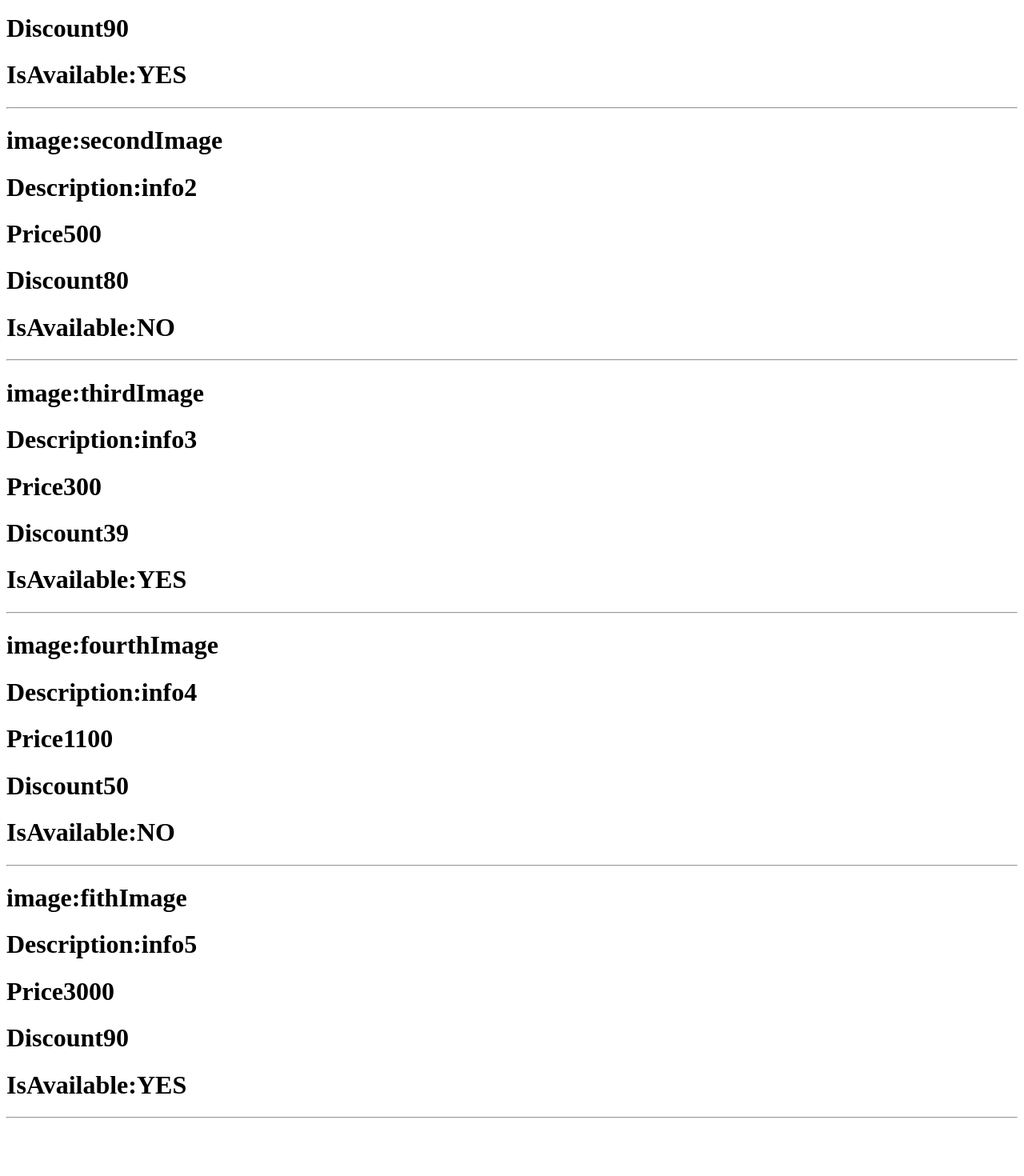
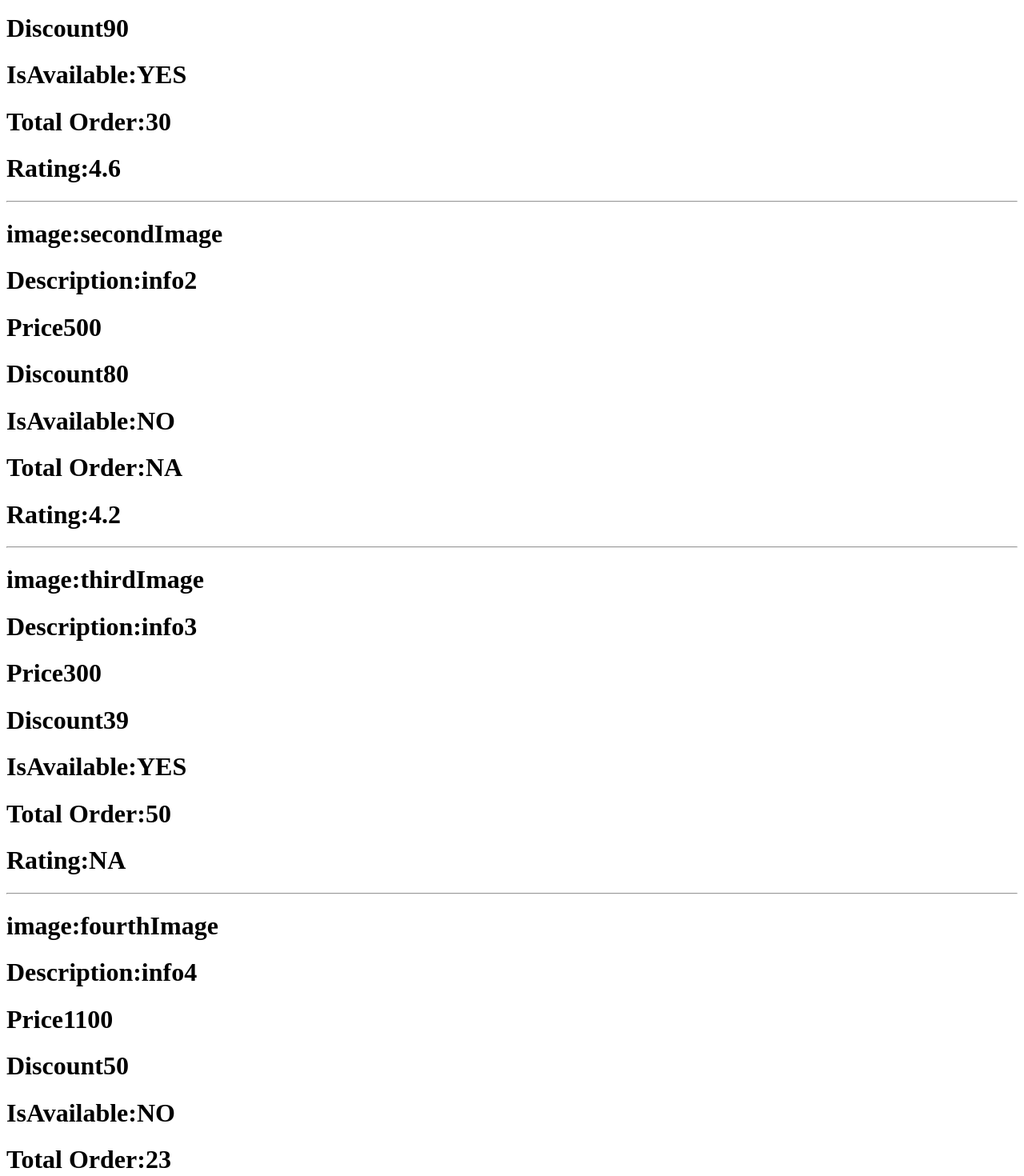
Before and after one commit to sagar56780/first-react-app, a React (Create React App) app: page / in a window 1280 px wide. Shown: the part 180-1650 px from the top of the page at 80% size. Before the commit the page ends 1586 px from the top, so only its background shows below. Built offline with nearby package versions, Linux system fonts and the light colour scheme.

Commit message:
props distructuring

```diff
--- a/src/App.jsx
+++ b/src/App.jsx
@@ -26,17 +26,18 @@ class App extends React.Component{
 
 */
 //!============Props===============
-
+/*
 import ChildCompnent from "./ChildComponent";
 const App=()=>{    //sending props - props is addition property passing to a element like we pass values inside input tag in html
 
     return(
         <>
-         <ChildCompnent image="FirstImage" discription="info1" price={100} discount={90} isavailable={true} />
-         <ChildCompnent image="secondImage" discription="info2" price={500} discount={80} isavailable={false}/>
-         <ChildCompnent image="thirdImage" discription="info3" price={300} discount={39} isavailable={true}/>
-         <ChildCompnent image="fourthImage" discription="info4" price={1100} discount={50} isavailable={false}/>
-         <ChildCompnent image="fithImage" discription="info5" price={3000} discount={90} isavailable={true}/>
+         <ChildCompnent image="FirstImage" discription="info1" price={100} discount={90} isavailable={true} totalOrder={30} rating={4.6}/>
+         <ChildCompnent image="secondImage" discription="info2" price={500} discount={80} isavailable={false} totalOrder={null} rating={4.2}/>
+         <ChildCompnent image="thirdImage" discription="info3" price={300} discount={39} isavailable={true} totalOrder={50} rating={undefined}/>
+         <ChildCompnent image="fourthImage" discription="info4" price={1100} discount={50} isavailable={false} totalOrder={23} rating={2.3}/>
+         <ChildCompnent image="fithImage" discription="info5" price={3000} discount={90} isavailable={true} totalOrder={null} rating={undefined}/>
+
 
          </>
     );
@@ -65,3 +66,21 @@ const App=()=>{    //sending props - props is addition property passing to a ele
 export default App;
 
 */
+//!============Props- Destructuring===============
+
+import ChildCompnent from "./ChildComponent";
+const App=()=>{    //sending props - props is addition property passing to a element like we pass values inside input tag in html
+
+    return(
+        <>
+         <ChildCompnent image="FirstImage" discription="info1" price={100} discount={90} isavailable={true} totalOrder={30} rating={4.6}/>
+         <ChildCompnent image="secondImage" discription="info2" price={500} discount={80} isavailable={false} totalOrder={null} rating={4.2}/>
+         <ChildCompnent image="thirdImage" discription="info3" price={300} discount={39} isavailable={true} totalOrder={50} rating={undefined}/>
+         <ChildCompnent image="fourthImage" discription="info4" price={1100} discount={50} isavailable={false} totalOrder={23} rating={2.3}/>
+         <ChildCompnent image="fithImage" discription="info5" price={3000} discount={90} isavailable={true} totalOrder={null} rating={undefined}/>
+
+
+         </>
+    );
+}
+export default App;
--- a/src/ChildComponent.jsx
+++ b/src/ChildComponent.jsx
@@ -1,5 +1,5 @@
 //!===========props===========
-
+/*
 const ChildCompnent=(props)=>{
  console.log(props);
     return (
@@ -9,6 +9,8 @@ const ChildCompnent=(props)=>{
         <h1>Price{props.price}</h1>
         <h1>Discount{props.discount}</h1>
         <h1>IsAvailable:{props.isavailable===true?"YES":"NO"}</h1>
+        <h1>Total Order:{props.totalOrder===null?"NA":props.totalOrder}</h1>
+        <h1>Rating:{props.rating===undefined?"NA":props.rating}</h1>
 
         <hr />
              </>
@@ -16,7 +18,7 @@ const ChildCompnent=(props)=>{
     );
 }
 export default ChildCompnent;
-
+*/
 
 /*
 const ChildCompnent=(props)=>{
@@ -33,3 +35,24 @@ const ChildCompnent=(props)=>{
 }
 export default ChildCompnent;
 */
+//!===========props Distructuring===========
+
+const ChildCompnent=(props)=>{
+    console.log(props);
+    let{image,discription,price,discount,isavailable,totalOrder,rating}=props;
+       return (
+           <>
+           <h1>image:{image}</h1>
+           <h1>Description:{discription}</h1>
+           <h1>Price{price}</h1>
+           <h1>Discount{discount}</h1>
+           <h1>IsAvailable:{isavailable===true?"YES":"NO"}</h1>
+           <h1>Total Order:{totalOrder===null?"NA":props.totalOrder}</h1>
+           <h1>Rating:{rating===undefined?"NA":props.rating}</h1>
+
+           <hr />
+                </>
+
+       );
+   }
+   export default ChildCompnent;
```
